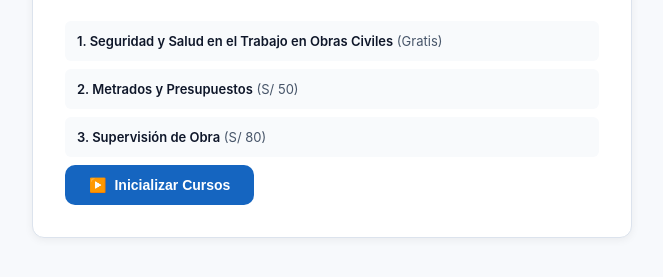
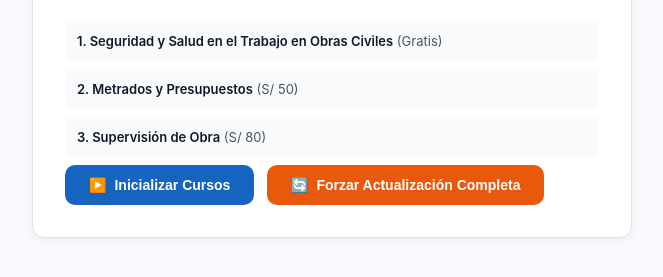
Before and after one commit to jf4030047-max/plataforma-educativa-FQ-INGENIEROS, a plain HTML site: page init-courses.html in a window 1280 px wide. Shown: the part 173-450 px from the top of the page, without its empty margins (308-971 px from the left). Drawn offline with Linux system fonts and the light colour scheme; no server answers.

Commit message:
[fix] Add force update button to overwrite all course data in Firestore

```diff
--- a/init-courses.html
+++ b/init-courses.html
@@ -39,6 +39,9 @@
 
       <button class="btn btn-primary" id="initBtn" onclick="initializeCourses()">
         <span>▶️</span> Inicializar Cursos
+      </button>
+      <button class="btn btn-primary" id="forceBtn" onclick="forceUpdateCourses()" style="background:#ea580c;margin-left:8px">
+        <span>🔄</span> Forzar Actualización Completa
       </button>
 
       <div class="status" id="status"></div>
@@ -282,6 +285,42 @@
         console.log('Usuario autenticado:', auth.currentUser.email);
       }
     });
+
+    async function forceUpdateCourses() {
+      const btn = document.getElementById('forceBtn');
+      btn.disabled = true;
+
+      try {
+        const user = auth.currentUser;
+        if (!user) {
+          showStatus('❌ Error: No estás autenticado. Inicia sesión primero.', 'error');
+          btn.disabled = false;
+          return;
+        }
+
+        showStatus('Forzando actualización de todos los cursos...', 'loading');
+
+        let count = 0;
+        for (const course of INITIAL_COURSES) {
+          try {
+            await db.collection('courses').doc(course.id).set({
+              ...course,
+              createdAt: firebase.firestore.FieldValue.serverTimestamp(),
+              updatedAt: firebase.firestore.FieldValue.serverTimestamp()
+            });
+            count++;
+          } catch (err) {
+            console.error('Error updating ' + course.id + ':', err);
+          }
+        }
+
+        showStatus('✅ ' + count + ' curso(s) actualizados con TODOS los datos (temario, includes, schedules, etc.).', 'success');
+      } catch (error) {
+        showStatus('❌ Error: ' + error.message, 'error');
+      } finally {
+        btn.disabled = false;
+      }
+    }
   </script>
 </body>
 </html>
```
